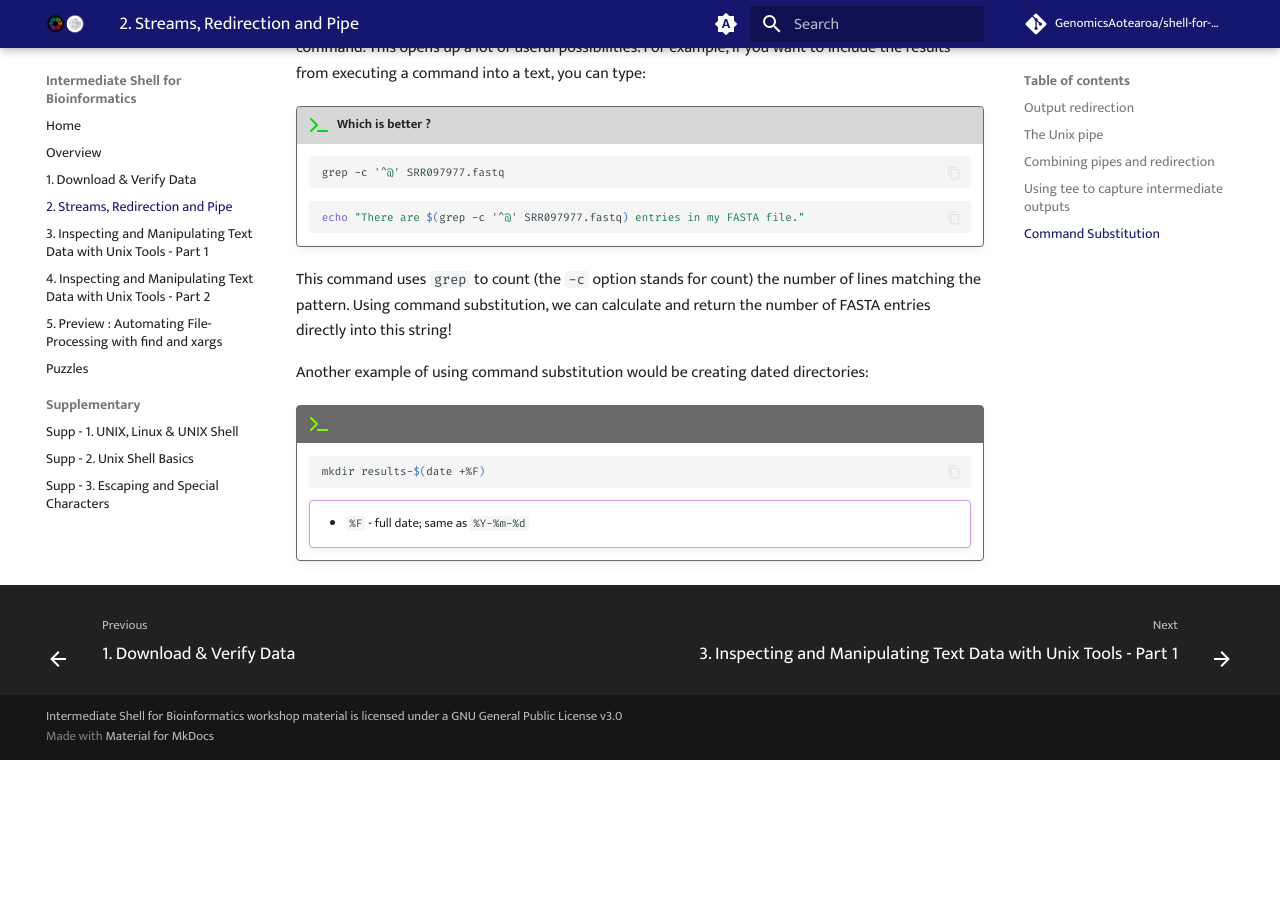
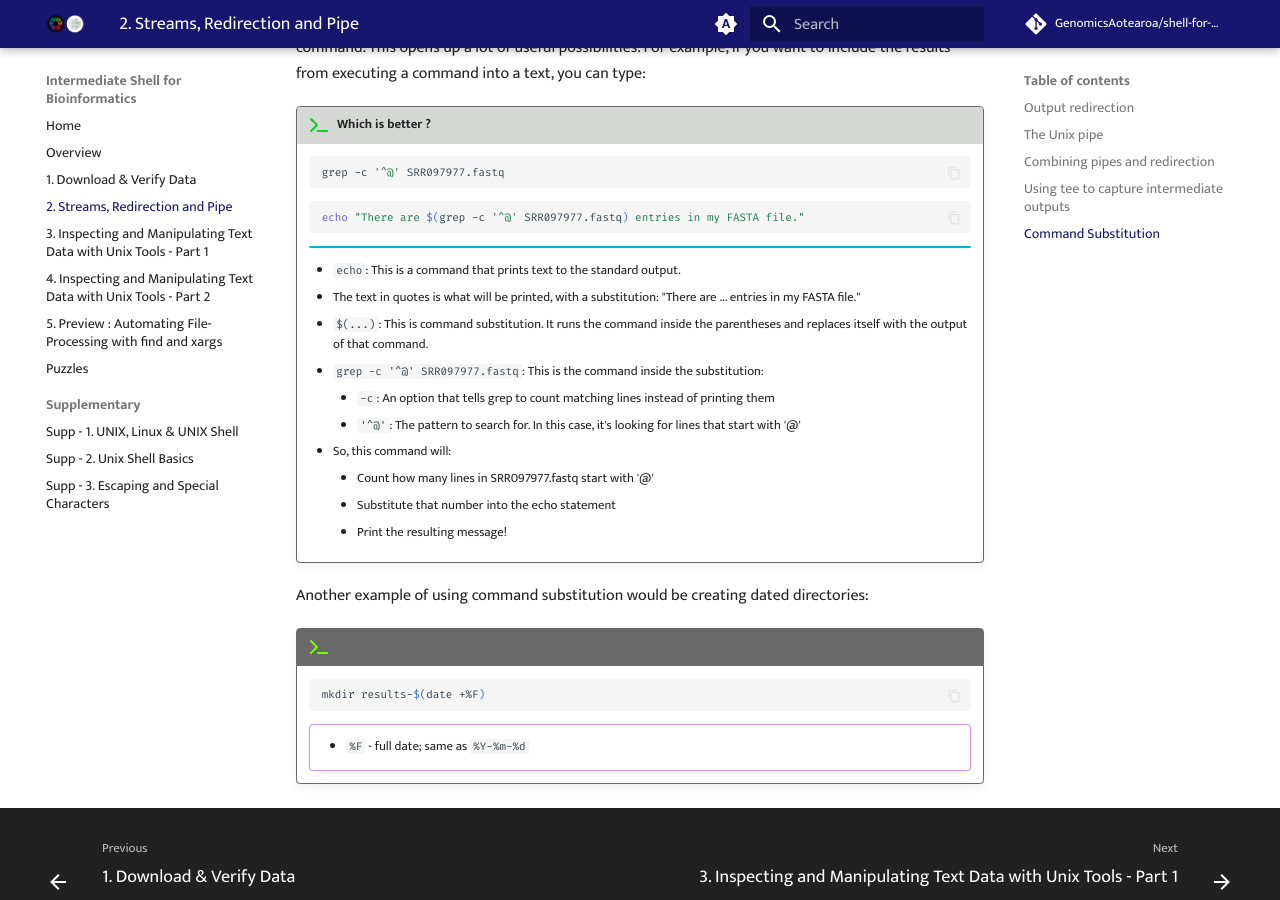
Before and after one commit to GenomicsAotearoa/shell-for-bioinformatics, an MkDocs documentation site: the page built from docs/3_streams_red_pipe.md, in a window 1280 px wide and 900 px high, scrolled down 5083 px. Built offline with MkDocs 1.6.1 and Material for MkDocs 9.7.7, drawn with Linux system fonts in a browser that asks for light colours; comment, search, counter and statistics services are not loaded; before the commit the page ends 5843 px from its top, so only the background shows below that.

Commit message:
elaborate command substituion

````diff
--- a/docs/3_streams_red_pipe.md
+++ b/docs/3_streams_red_pipe.md
@@ -340,8 +340,19 @@ Unix users like to have the Unix shell do the work for them. This is why shell e
     ```bash
     echo "There are $(grep -c '^@' SRR097977.fastq) entries in my FASTA file."
     ```
+    !!! info ""
 
-This command uses `grep` to count (the `-c` option stands for count) the number of lines matching the pattern. Using command substitution, we can calculate and return the number of FASTA entries directly into this string!
+    - `echo`: This is a command that prints text to the standard output.
+    - The text in quotes is what will be printed, with a substitution: "There are ... entries in my FASTA file."
+    - `$(...)`: This is command substitution. It runs the command inside the parentheses and replaces itself with the output of that command.
+    - `grep -c '^@' SRR097977.fastq`: This is the command inside the substitution:
+        - `-c`: An option that tells grep to count matching lines instead of printing them
+        - `'^@'`: The pattern to search for. In this case, it's looking for lines that start with '@'
+
+    - So, this command will:
+        - Count how many lines in SRR097977.fastq start with '@'
+        - Substitute that number into the echo statement
+        - Print the resulting message!
 
 Another example of using command substitution would be creating dated directories:
 
````
